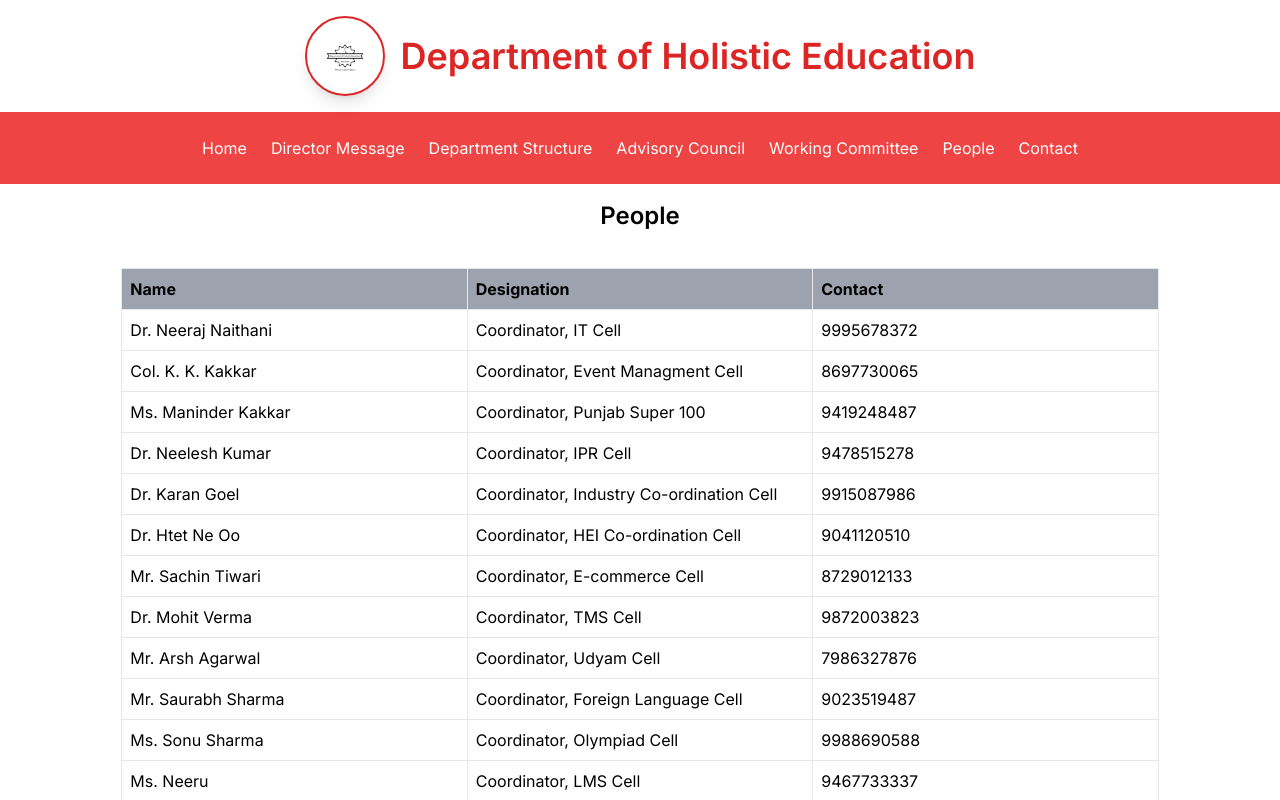
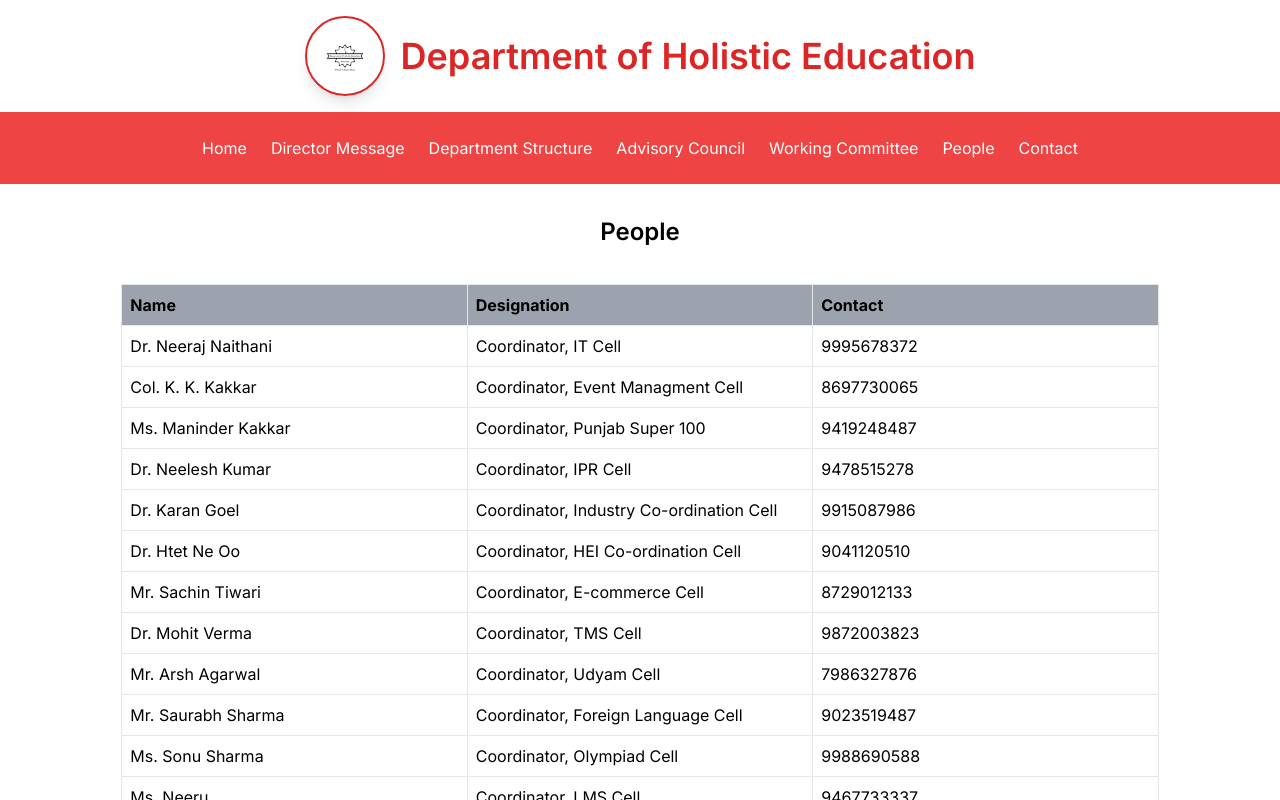
Before and after one commit to dhevb/dhe-org-in, a Next.js app: page /people in a window 1280 px wide. Shown: the top 800 px of the page. Built offline with nearby package versions, Linux system fonts and the light colour scheme.

Commit message:
p-4 in table

```diff
--- a/src/app/component/AdvisoryCouncilComp.tsx
+++ b/src/app/component/AdvisoryCouncilComp.tsx
@@ -13,7 +13,7 @@ interface AdvisoryCouncilProps {
 
 const AdvisoryCouncil: React.FC<AdvisoryCouncilProps> = ({ title, members }) => {
   return (
-    <div className="flex flex-col items-center bg-white">
+    <div className="flex flex-col items-center bg-white p-4">
       <h2 className="text-2xl font-semibold mb-4 mt-4 text-black">{title}</h2>
       <table className="table-fixed max-width my-5">
         <thead>
--- a/src/app/layout.tsx
+++ b/src/app/layout.tsx
@@ -28,6 +28,5 @@ export default function RootLayout({
         <meta httpEquiv="Expires" content="-1" />
       <body className={inter.className}>{children}</body>
     </html>
-
   )
 }
```
